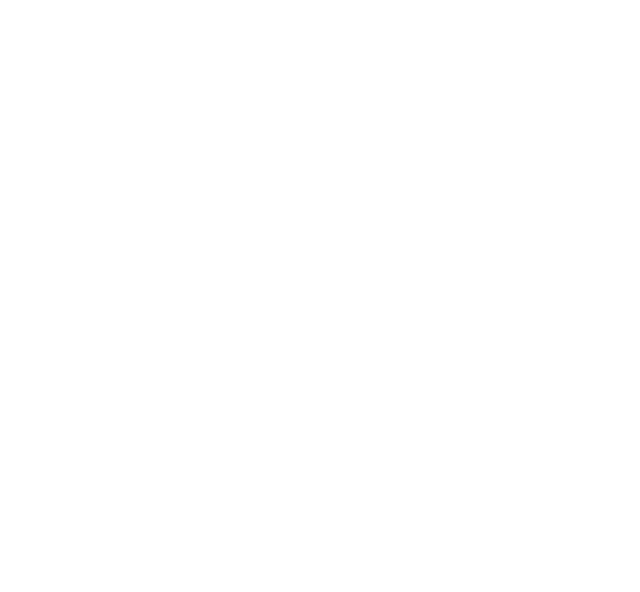
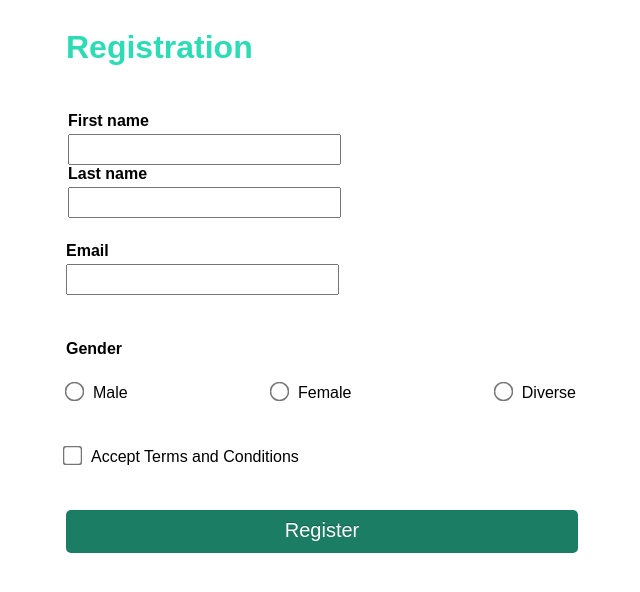
Before and after one commit to miriamhaenle/react-forms-demo, a React (Create React App) app: page / in a window 1280 px wide. Shown: the top 592 px of the page, without its empty margins (318-958 px from the left). Built offline with nearby package versions, Linux system fonts and the light colour scheme.

Commit message:
Basic styling for form

```diff
--- a/package.json
+++ b/package.json
@@ -6,9 +6,11 @@
     "@testing-library/jest-dom": "^5.11.5",
     "@testing-library/react": "^11.1.0",
     "@testing-library/user-event": "^12.1.10",
+    "prop-types": "^15.7.2",
     "react": "^17.0.1",
     "react-dom": "^17.0.1",
     "react-scripts": "4.0.0",
+    "styled-components": "^5.2.0",
     "web-vitals": "^0.2.4"
   },
   "scripts": {
--- a/src/App.js
+++ b/src/App.js
@@ -1,5 +1,11 @@
+import Form from './Form'
+
 function App() {
-  return <div></div>;
+  return (
+    <div>
+      <Form />
+    </div>
+  )
 }
 
-export default App;
+export default App
--- /dev/null
+++ b/src/Form.js
@@ -0,0 +1,109 @@
+import styled from 'styled-components/macro'
+
+export default function Form() {
+  return (
+    <RegisterForm>
+      <h1>Registration</h1>
+
+      <Fieldset>
+        <div>
+          <label htmlFor="firstname">
+            <strong>First name</strong>
+          </label>
+          <input type="text" name="firstname" />
+        </div>
+        <div>
+          <label htmlFor="lastname">
+            <strong>Last name</strong>
+          </label>
+          <input type="text" name="lastname" />
+        </div>
+      </Fieldset>
+
+      <div>
+        <label htmlFor="email">
+          <strong>Email</strong>
+        </label>
+        <input type="text" name="email" />
+      </div>
+
+      <h4>Gender</h4>
+      <Fieldset>
+        <label>
+          <input type="radio" name="gender" value="male" />
+          Male
+        </label>
+        <label>
+          <input type="radio" name="gender" value="female" />
+          Female
+        </label>
+        <label>
+          <input type="radio" name="gender" value="diverse" />
+          Diverse
+        </label>
+      </Fieldset>
+      <TermsAndConditions>
+        <label>
+          <input type="checkbox" name="toc" />
+          Accept Terms and Conditions
+        </label>
+      </TermsAndConditions>
+      <Button>Register</Button>
+    </RegisterForm>
+  )
+}
+
+const RegisterForm = styled.form`
+  max-width: 32rem;
+  margin: 0 auto;
+  display: grid;
+  gap: 1.5rem;
+  font-family: sans-serif;
+
+  h1 {
+    color: #2ddcb4;
+  }
+
+  h4 {
+    margin-bottom: 0;
+  }
+
+  label {
+    display: block;
+    margin-bottom: 0.25rem;
+  }
+
+  input {
+    font-size: 1.25rem;
+    padding: 0.125rem;
+  }
+
+  input[type='radio'],
+  input[type='checkbox'] {
+    margin-left: 0;
+    transform: scale(1.5);
+    margin-right: 0.75rem;
+  }
+`
+
+const Fieldset = styled.fieldset`
+  border: none;
+  display: flex;
+  flex-wrap: wrap;
+  justify-content: space-between;
+  padding: 0;
+`
+
+const Button = styled.button`
+  color: white;
+  background-color: #1b7e64;
+  padding: 9px 20px 11px;
+  font-size: 1.25rem;
+  border-radius: 5px;
+  border: none;
+  text-shadow: 0 -1px 0 rgba(0, 0, 0, 0.25);
+`
+
+const TermsAndConditions = styled.div`
+  margin: 1rem 0;
+`
```
Also changed, not shown: 2 other files (tests, documents, lock files or other folders).
